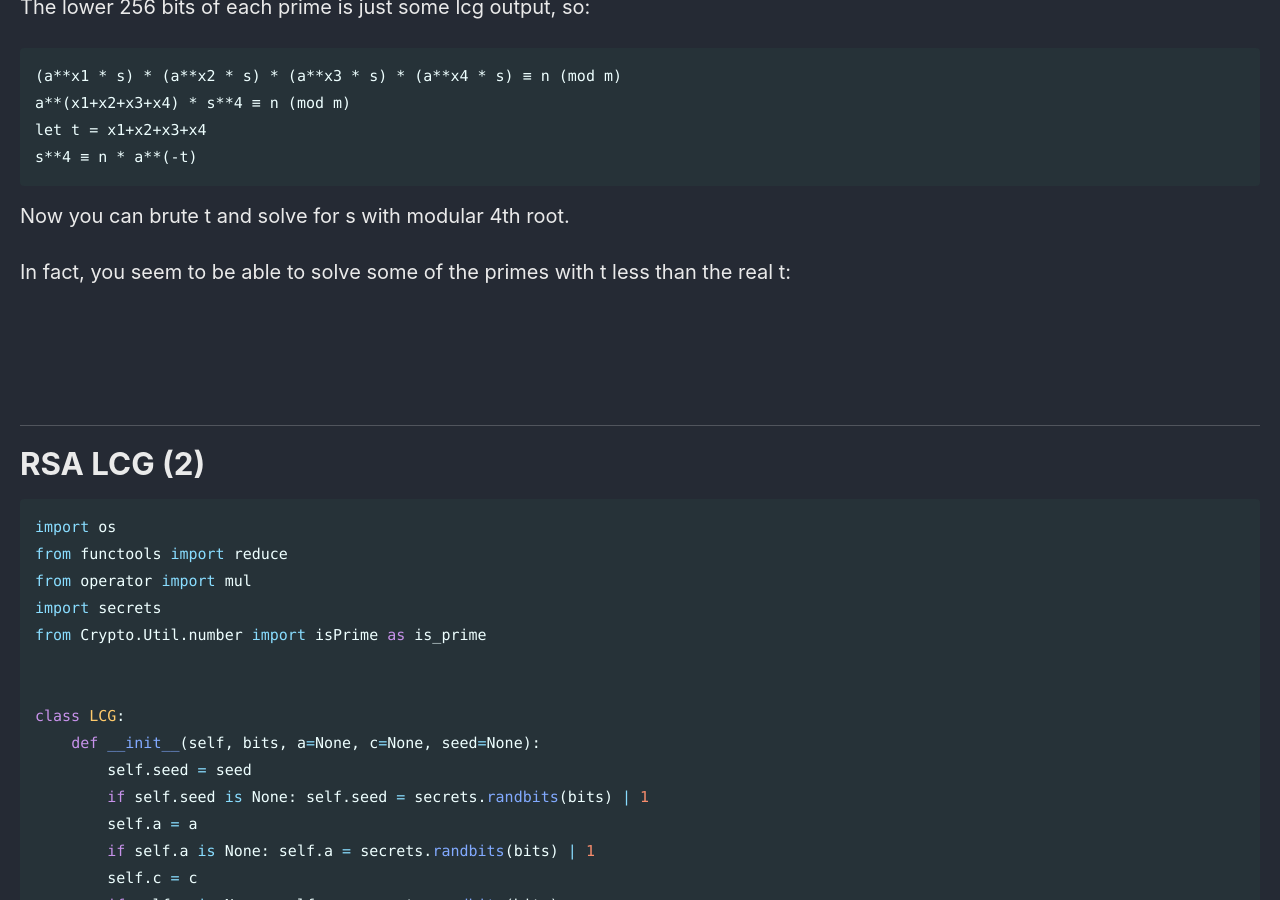
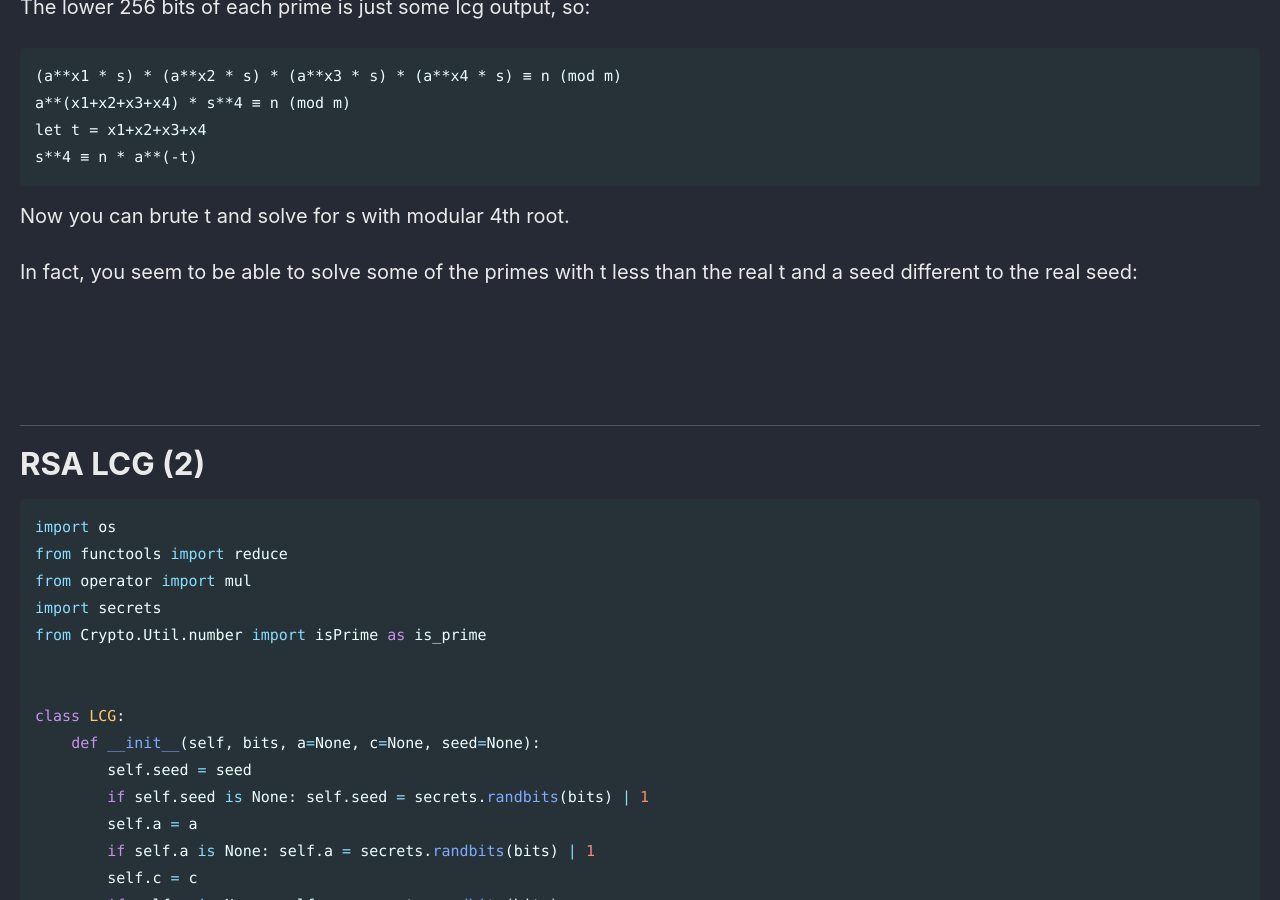
Before and after one commit to Connor-McCartney/Connor-McCartney.github.io, a Jekyll site: the page built from _pages/cryptography/other/HKCERT2024.md, in a window 1280 px wide and 900 px high, scrolled down 4264 px. Built offline with Jekyll 4.4.1, drawn with Linux system fonts in a browser that asks for light colours; cached includes are drawn as plain includes.

Commit message:
Update HKCERT2024.md

```diff
--- a/_pages/cryptography/other/HKCERT2024.md
+++ b/_pages/cryptography/other/HKCERT2024.md
@@ -172,7 +172,7 @@ s**4 ≡ n * a**(-t)
 
 Now you can brute t and solve for s with modular 4th root.
 
-In fact, you seem to be able to solve some of the primes with t less than the real t:
+In fact, you seem to be able to solve some of the primes with t less than the real t and a seed different to the real seed:
 
 <br>
 
```
